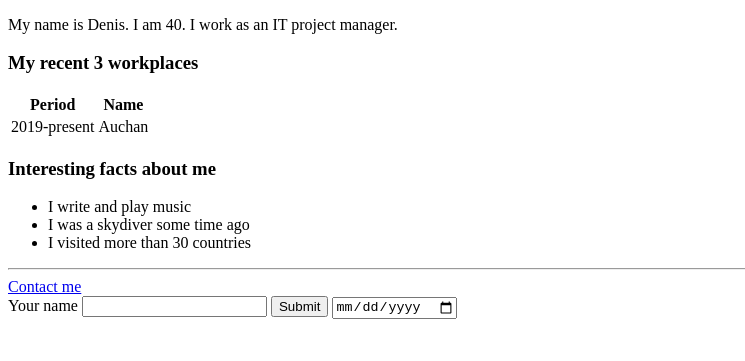
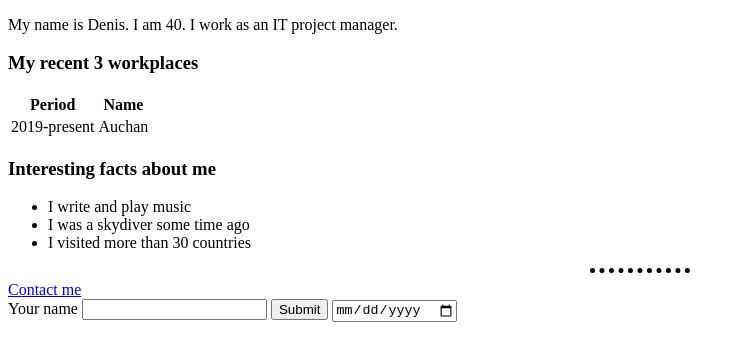
Before and after one commit to Denizka79/aboutme, a plain HTML site: page index.html in a window 1280 px wide. Shown: the part 105-466 px from the top of the page, without its empty margins (0-745 px from the left). Drawn offline with Linux system fonts and the light colour scheme.

Commit message:
Add files via upload
First CSS-styles added.

```diff
--- a/index.html
+++ b/index.html
@@ -5,7 +5,14 @@
     <title>Denis's site</title>
   </head>
   <body>
-    <h1>Welcome!</h1>
+    <style>
+	  hr {
+	    border-style: dotted none none;
+		width: 100px;
+		border-width: 5px;
+	  }
+	</style>
+	<h1>Welcome!</h1>
     <h3>Who am I?</h3>
     <p>My name is Denis. I am 40. I work as an IT project manager.</p>
     <h3>My recent 3 workplaces</h3>
```
